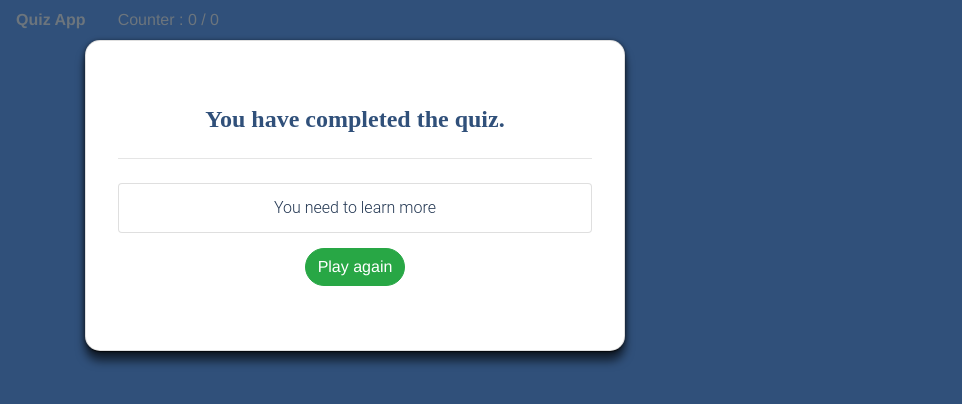
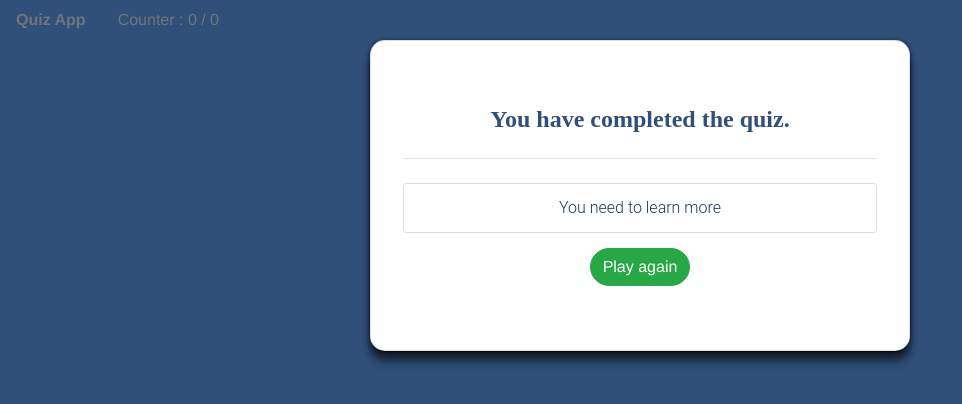
Before and after one commit to MarcinPerka/quiz-vue, a Vue app: page / in a window 1280 px wide. Shown: the top 404 px of the page, without its empty margins (0-962 px from the left). Built offline with nearby package versions, Linux system fonts and the light colour scheme; no server answers.

Commit message:
Test deploy on netlify

```diff
--- a/src/App.vue
+++ b/src/App.vue
@@ -6,7 +6,7 @@
     />
     <b-container>
       <b-row>
-        <b-col class="col-lg-6 col-lg-offset-3 col-md-6 col-md-offset-3">
+        <b-col sm="6" offset="3">
           <QuestionBox
           v-if="questions.length && index < 10"
           :currentQuestion="questions[index]"
```
Also changed, not shown: 1 other file (tests, documents, lock files or other folders).
